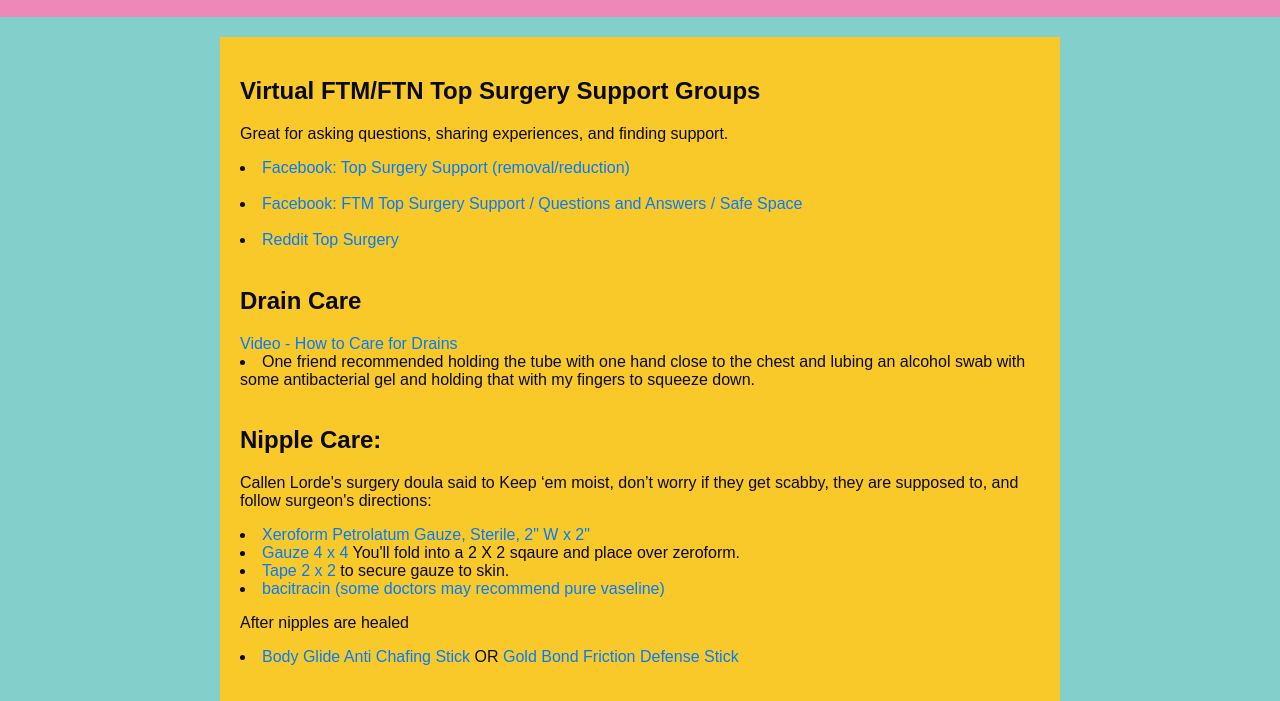
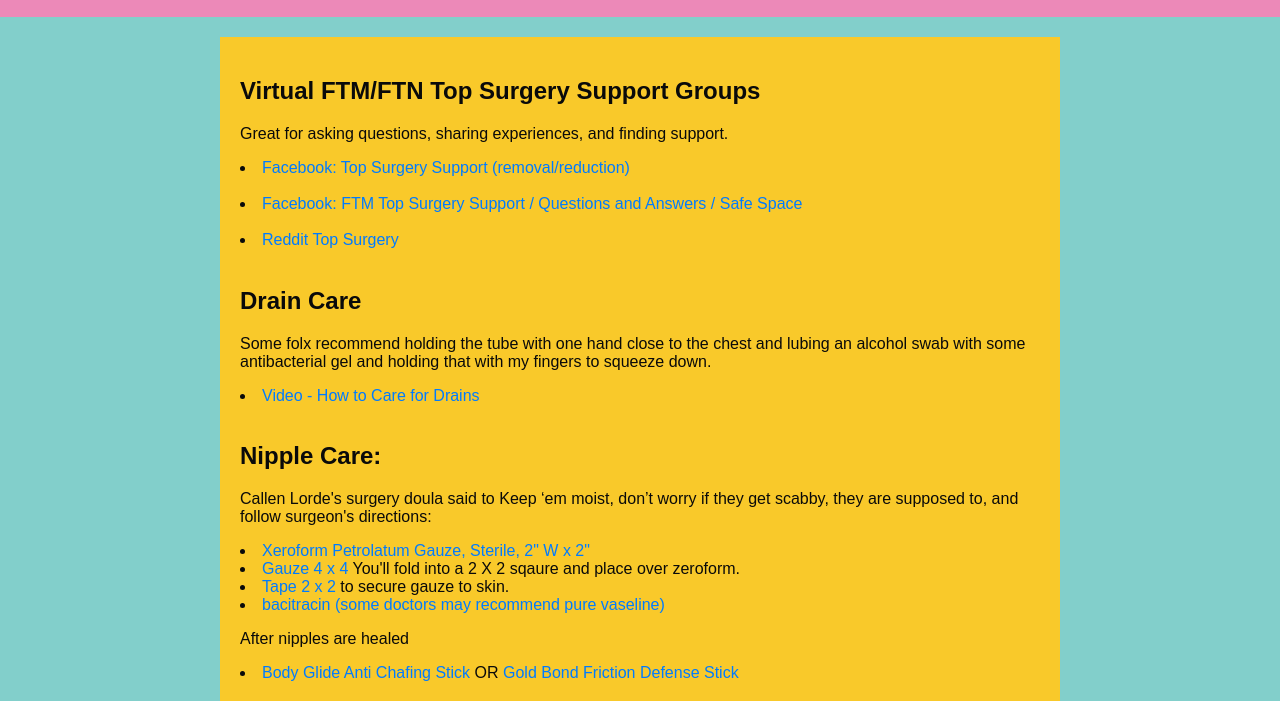
Before and after one commit to JaimeMitchell/topsurgeryresources, a plain HTML site: page index.html in a window 1280 px wide. Shown: the part 95-796 px from the top of the page. Drawn offline with Linux system fonts and the light colour scheme; a script that the page names is missing.

Commit message:
refactor html

```diff
--- a/index.html
+++ b/index.html
@@ -36,9 +36,9 @@
         <br>
         <section>
             <h2>Drain Care</h2>
-            <a href="https://www.youtube.com/watch?v=xDv1D2c8eLY" target="_blank">Video - How to Care for Drains</a>
-            <li>One friend recommended holding the tube with one hand close to the chest and
-                lubing an alcohol swab with some antibacterial gel and holding that with my fingers to squeeze down.
+            <p>Some folx recommend holding the tube with one hand close to the chest and
+                lubing an alcohol swab with some antibacterial gel and holding that with my fingers to squeeze down.</p>
+            <li> <a href="https://www.youtube.com/watch?v=xDv1D2c8eLY" target="_blank">Video - How to Care for Drains</a>
             </li>
         </section>
         <br>
```
